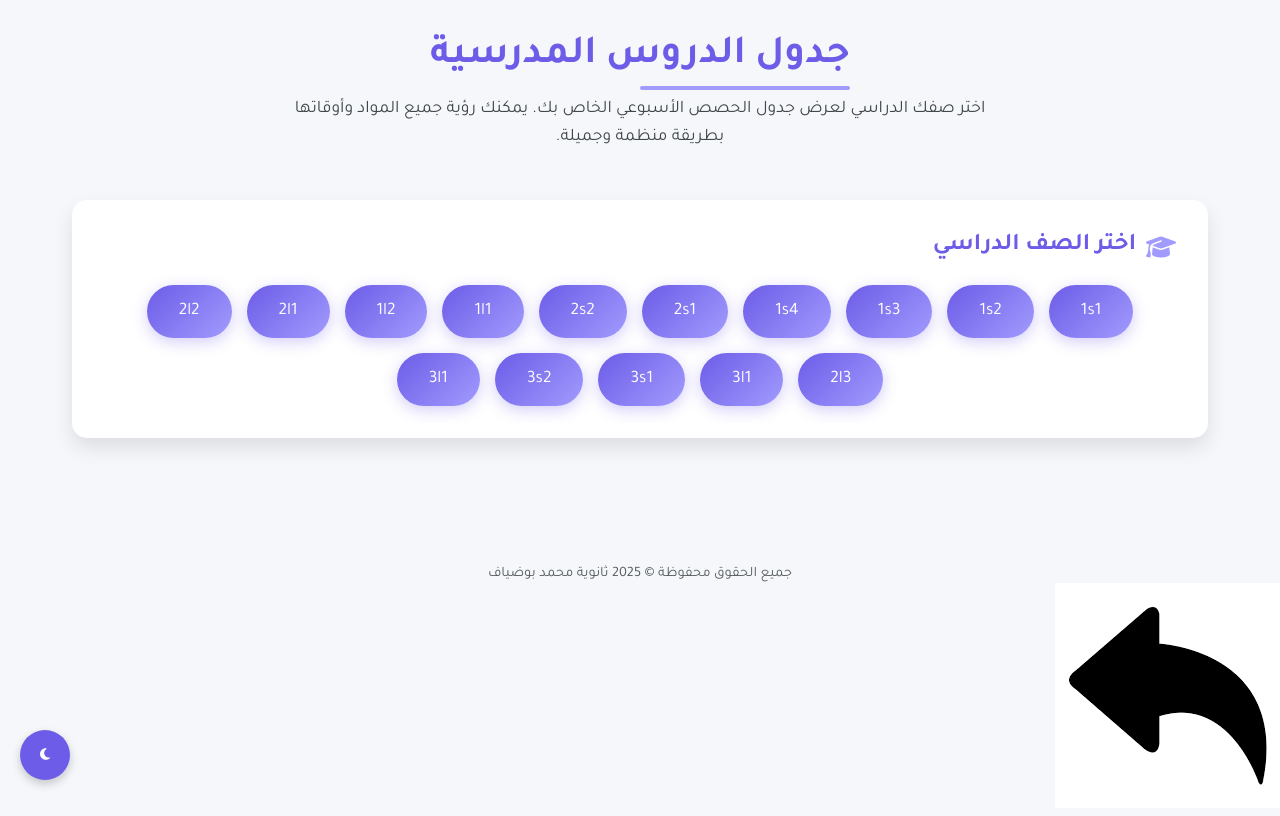
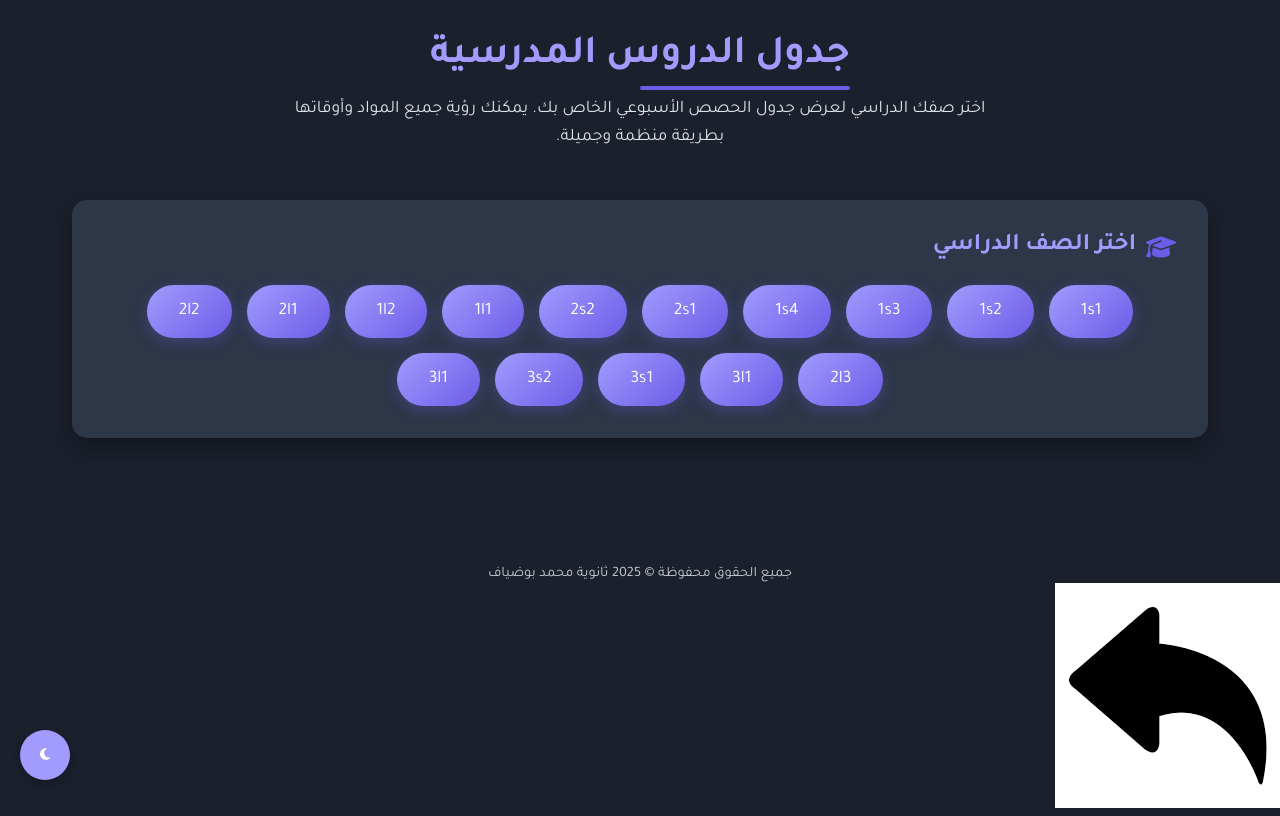
Before and after one commit to Mohamedboukerche22/mohamedboudiaf2, a PHP site: page /timetable/timetable.html in a window 1280 px wide. Run offline with PHP 8.4, Linux system fonts and the light colour scheme.

Commit message:
Update styles.css

```diff
--- a/timetable/styles.css
+++ b/timetable/styles.css
@@ -1,4 +1,19 @@
 :root {
+            --primary-color: #a29bfe;
+            --secondary-color: #6c5ce7;
+            --accent-color: #2d3748;
+            --text-color: #f5f7fa;
+            --light-text: #f5f7fa;
+            --shadow: 0 10px 20px rgba(0, 0, 0, 0.3);
+            --bg-color: #1a202c;
+            --card-color: #2d3748;
+
+
+
+
+        }
+
+        .dark-mode {
             --primary-color: #6c5ce7;
             --secondary-color: #a29bfe;
             --accent-color: #f5f7fa;
@@ -7,17 +22,7 @@
             --shadow: 0 10px 20px rgba(0, 0, 0, 0.1);
             --bg-color: #f5f7fa;
             --card-color: #ffffff;
-        }
 
-        .dark-mode {
-            --primary-color: #a29bfe;
-            --secondary-color: #6c5ce7;
-            --accent-color: #2d3748;
-            --text-color: #f5f7fa;
-            --light-text: #f5f7fa;
-            --shadow: 0 10px 20px rgba(0, 0, 0, 0.3);
-            --bg-color: #1a202c;
-            --card-color: #2d3748;
         }
 
         * {
```
